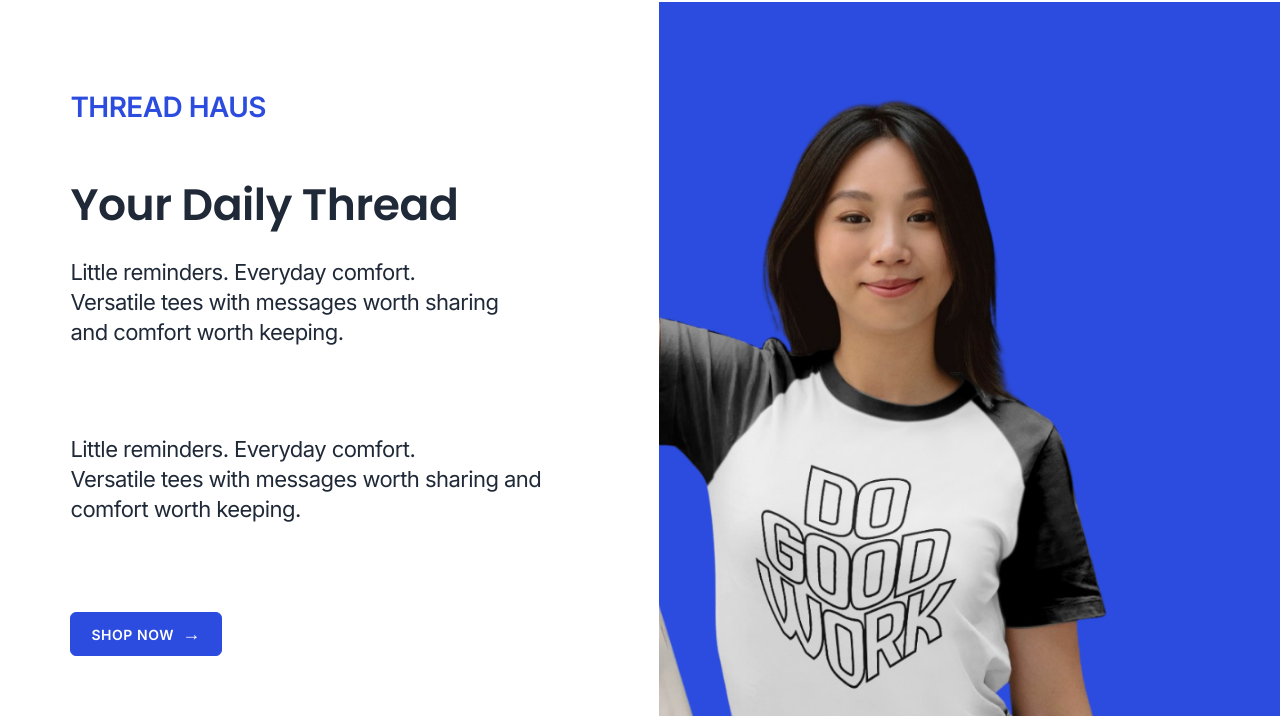
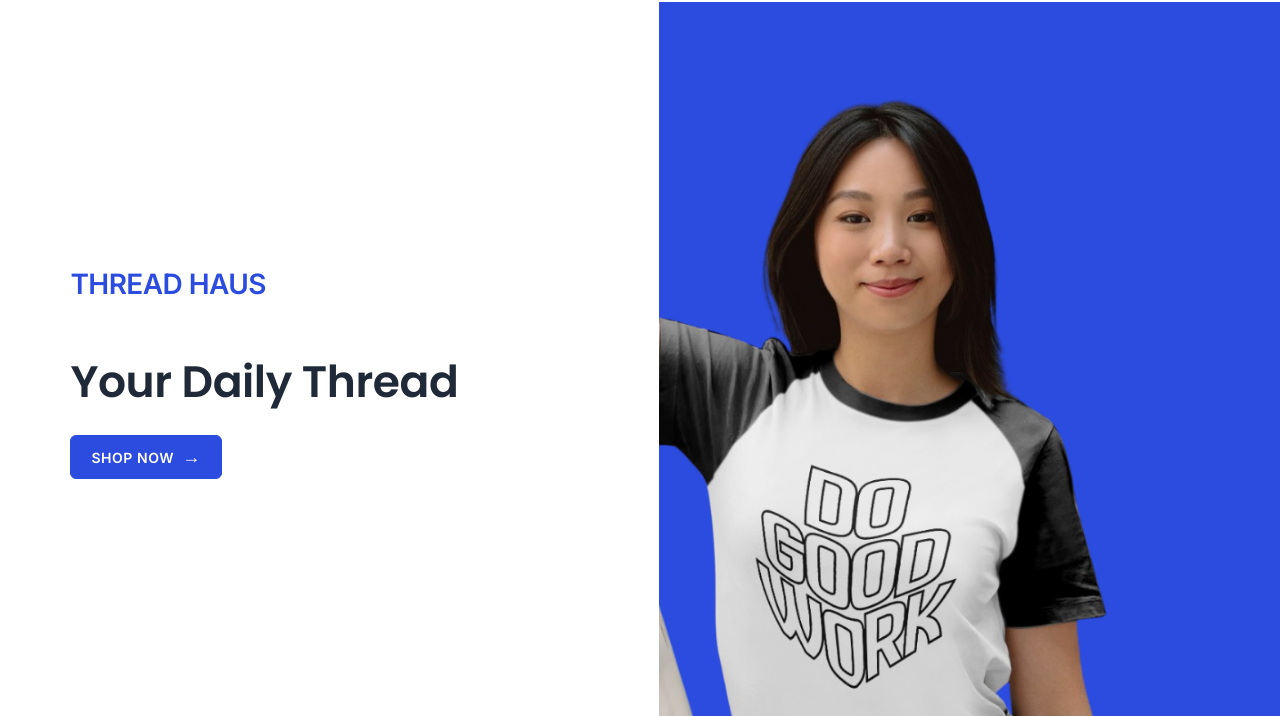
Before and after one commit to railondeniega/thread_haus, a plain HTML site: page index.html in a window 1280 px wide. Shown: the part 84-800 px from the top of the page. Drawn offline with nearby package versions, Linux system fonts and the light colour scheme.

Commit message:
Update index.html

```diff
--- a/index.html
+++ b/index.html
@@ -61,19 +61,7 @@
                 <div class="hero-content">
                     <p class="hero-label">THREAD HAUS</p>
                     <h1 id="hero-heading">Your Daily Thread</h1>
-                       <!-- Desktop version -->
-                    <p class="hero-description desktop-description">
-                        Little reminders. Everyday comfort.<br>
-                        Versatile tees with messages worth sharing<br>
-                        and comfort worth keeping.
-                    </p>
 
-                        <!-- Mobile version -->
-                    <p class="hero-description mobile-description">
-                        Little reminders. Everyday comfort.<br>
-                        Versatile tees with messages worth
-                        <span class="no-break">sharing and</span> comfort worth keeping.
-                    </p>
                     <a href="#shop" class="btn-solid theme-primary btn-upper btn-arrow">Shop Now</a>
                 </div>
                 <div class="hero-image">
```
